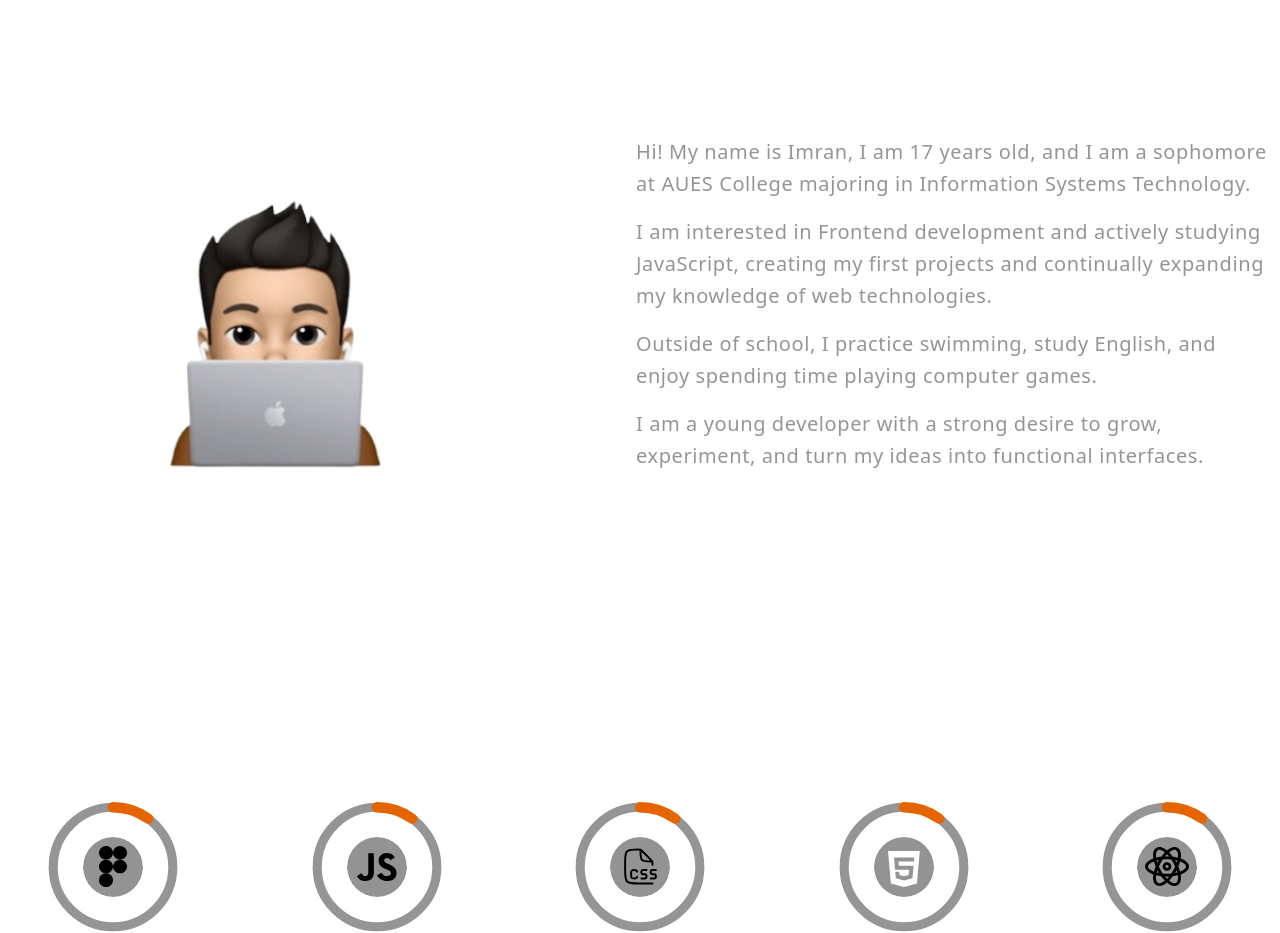
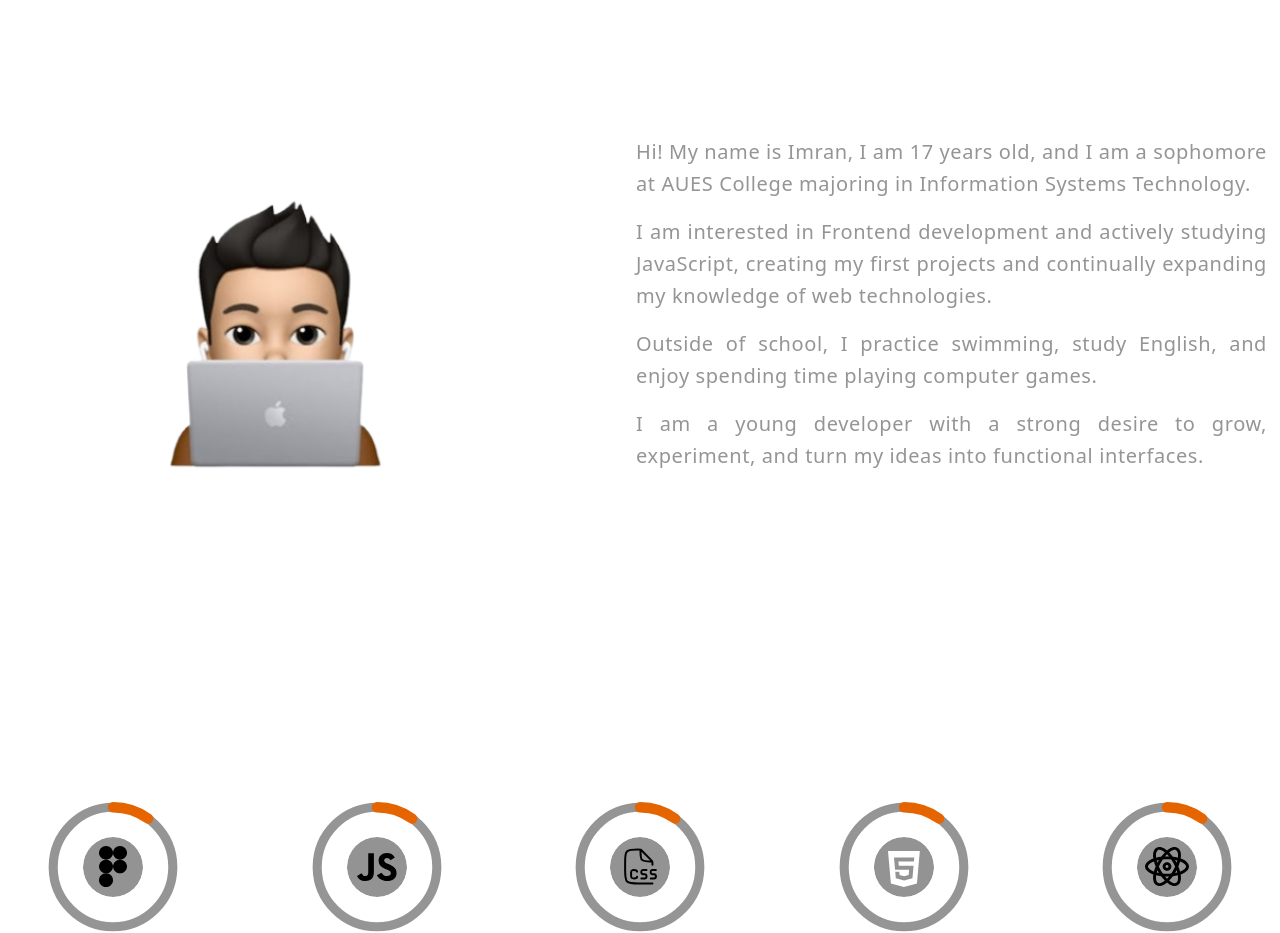
Before and after one commit to imranahmetov-png/my-blog, a React (Vite) app: page / in a window 1280 px wide. Shown: the part 2180-3113 px from the top of the page. Built offline with nearby package versions, Linux system fonts and the light colour scheme.

Commit message:
feat(aMe): add justified text

```diff
--- a/src/component/aboutMe.tsx
+++ b/src/component/aboutMe.tsx
@@ -76,20 +76,20 @@ export default function UiAboutMe() {
           </div>
           <div className="flex flex-col items-start">
             <div className="max-w-[354px] sm:min-w-[631px] sm:min-h-[456px] text-[16px] sm:text-[20px] text-[#959595] font-normal leading-8 tracking-[0.03em]">
-              <p className="mb-4">
+              <p className="text-justify mb-4">
                 Hi! My name is Imran, I am 17 years old, and I am a sophomore at
                 AUES College majoring in Information Systems Technology.
               </p>
-              <p className="mb-4">
+              <p className="text-justify mb-4">
                 I am interested in Frontend development and actively studying
                 JavaScript, creating my first projects and continually expanding
                 my knowledge of web technologies.
               </p>
-              <p className="mb-4">
+              <p className="text-justify mb-4">
                 Outside of school, I practice swimming, study English, and enjoy
                 spending time playing computer games.
               </p>
-              <p className="mb-4">
+              <p className="text-justify mb-4">
                 I am a young developer with a strong desire to grow, experiment,
                 and turn my ideas into functional interfaces.
               </p>
```
